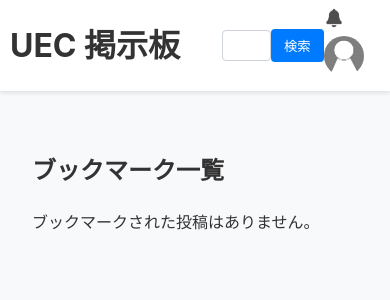
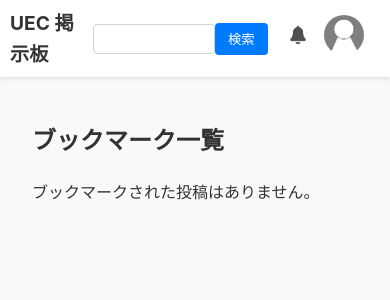
Before and after one commit to sekieiwork/UecBrett, a Flask app: page /bookmarks in a window 390 px wide. Shown: the top 300 px of the page. Run offline with Flask 3, Linux system fonts and the light colour scheme; the visitor is signed in with stand-in values (Sample User, id 1); data that the repository does not hold is empty; some libraries are stand-ins or nearby versions.

Commit message:
スマホレイアウト003

```diff
--- a/templates/layout.html
+++ b/templates/layout.html
@@ -224,42 +224,55 @@
 /* スマホ版レイアウトの調整（768px以下） */
 /*----------------------------------*/
 @media (max-width: 768px) {
-    /* ヘッダー全体の設定 */
     .header-content {
         padding: 0 10px;
-        display: flex; /* Flexboxを再適用 */
-        flex-wrap: nowrap; /* 要素が折り返さないように */
-        align-items: center; /* 縦方向の中央揃え */
+        display: flex;
+        flex-wrap: nowrap;
+        align-items: center;
+        justify-content: space-between; /* 要素を両端に配置 */
     }
 
-    /* UEC 掲示板タイトルのスタイル */
-    .header-left {
-        flex-shrink: 0; /* 縮小しないように */
+    /* UEC 掲示板タイトルのスタイルを調整 */
+    .header-left h1 {
+        margin: 0;
+        font-size: 1.2em; /* タイトルを小さくする */
     }
 
-    /* 検索フォームのスタイル */
+    /* 検索フォームのスタイルを調整 */
     .header-center {
         flex-grow: 1; /* 残りのスペースを埋める */
         display: flex;
-        justify-content: flex-end; /* フォームを右に寄せる */
-        margin-left: 10px; /* タイトルとの間に少し余白 */
+        justify-content: center; /* 検索フォームを中央に配置 */
+        margin: 0 10px; /* 左右に余白を追加 */
+    }
+
+    .search-form-header {
+        margin: 0;
     }
 
     .search-form-header input[type="text"] {
-        width: 100px; /* 検索フォームの幅を狭くする */
+        width: 100%;
+        max-width: 150px; /* 最大幅を設定して広がりすぎないように */
     }
 
-    /* 通知アイコンとプロフィールアイコンを非表示にする（任意） */
-    /* .header-right {
-        display: none;
-    } */
+    /* 右側のアイコン部分を調整 */
+    .header-right {
+        display: flex;
+        align-items: center;
+        flex-shrink: 0; /* 縮小しないように */
+        white-space: nowrap; /* アイコンが改行されないように */
+        margin-left: 10px; /* 検索フォームとの間に余白 */
+    }
+
+    .header-right > a {
+        margin-right: 10px;
+    }
 
     /* ヘッダーがbodyに食い込むのを防ぐ */
     body {
-        padding-top: 100px; /* ヘッダーの高さに合わせて調整 */
+        padding-top: 70px; /* ヘッダーの高さに合わせて調整 */
     }
-}
-    </style>
+}    </style>
 </head>
 <body>
     <div class="header">
```
